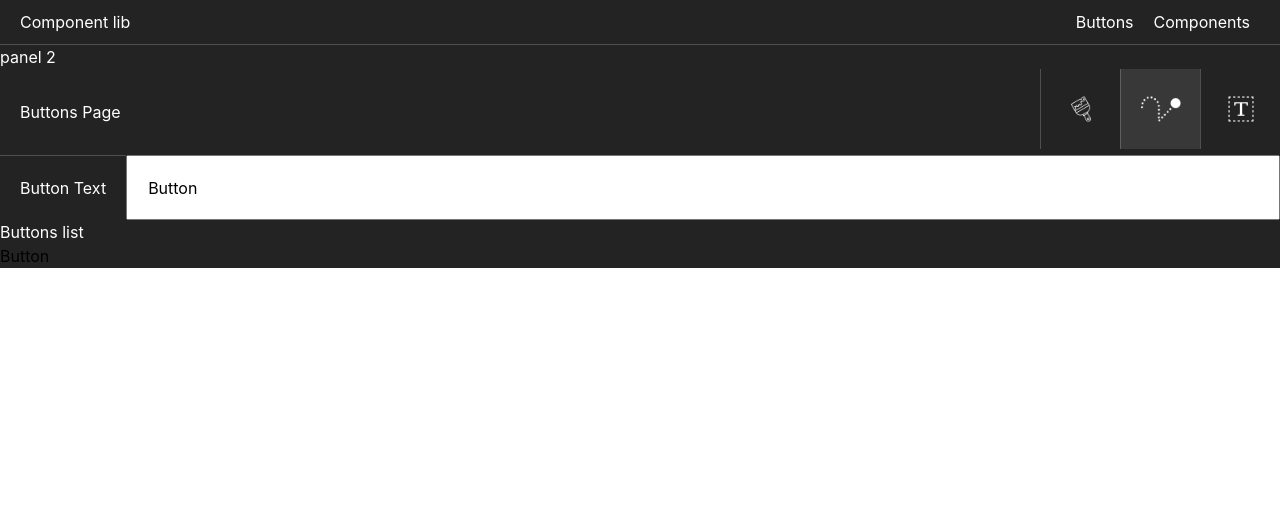
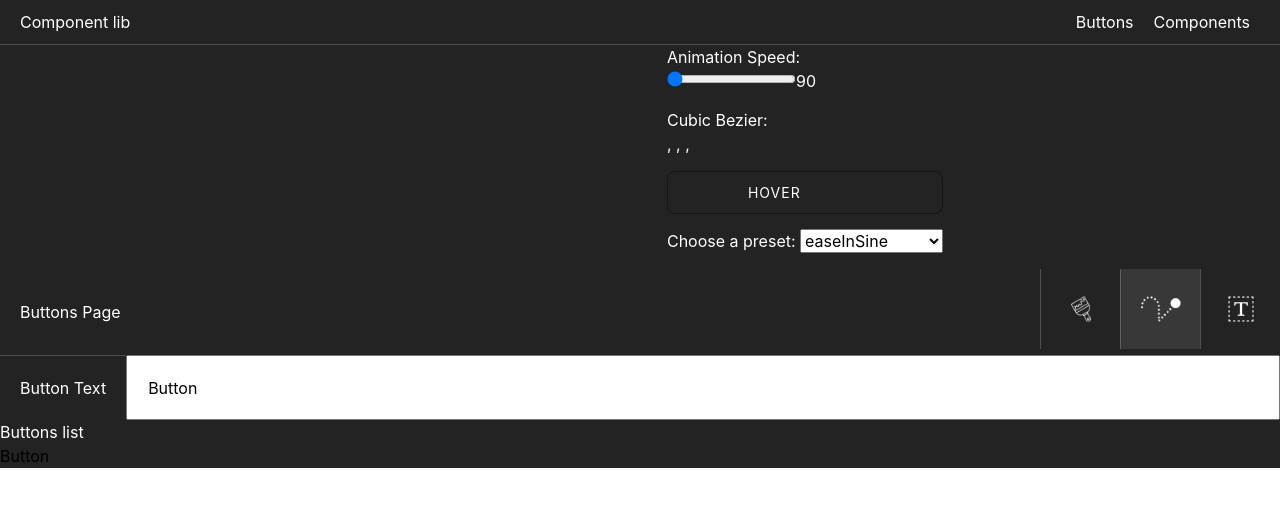
Before and after one commit to chris2733/complibrary, a Vue app in the folder componentlib/: page / in a window 1280 px wide. Both pictures are taken after a click on the button 1160 px from the left and 85 px from the top of the page. Shown: the top 506 px of the page. Built offline with nearby package versions, Linux system fonts and the light colour scheme.

Commit message:
Setting up bezier gen ready

```diff
--- /dev/null
+++ b/componentlib/src/components/BezierGenerator.vue
@@ -0,0 +1,145 @@
+<template>
+    <figure>
+        <canvas id="bezierCanvasGen"></canvas>
+        <figcaption id="labelFontSize">
+            <div class="speedslider">
+                <label for="speedSlider">Animation Speed:</label>
+                <input
+                    type="range"
+                    id="speedSlider"
+                    min="100"
+                    max="1500"
+                    value="90"
+                    step="10"
+                />
+                <span id="speedSliderVal">90</span>
+            </div>
+            <p>Cubic Bezier:</p>
+            <span id="currentEasingP1"></span>,
+            <span id="currentEasingP2"></span>,
+            <span id="currentEasingP3"></span>,
+            <span id="currentEasingP4"></span>
+            <span id="transitionDemo"> hover </span>
+            <div class="presetBezier">
+                Choose a preset:
+                <select name="" id="presetBezierSelect">
+                    <option value="[0.12, 0, 0.39, 0]">easeInSine</option>
+                    <option value="[0.61, 1, 0.88, 1]">easeOutSine</option>
+                    <option value="[0.37, 0, 0.63, 1]">easeInOutSine</option>
+                    <option value="[0.11, 0, 0.5, 0]">easeInQuad</option>
+                    <option value="[0.5, 1, 0.89, 1]">easeOutQuad</option>
+                    <option value="[0.45, 0, 0.55, 1]">easeInOutQuad</option>
+                    <option value="[0.32, 0, 0.67, 0]">easeInCubic</option>
+                    <option value="[0.33, 1, 0.68, 1]">easeOutCubic</option>
+                    <option value="[0.65, 0, 0.35, 1]">easeInOutCubic</option>
+                    <option value="[0.5, 0, 0.75, 0]">easeInQuart</option>
+                    <option value="[0.25, 1, 0.5, 1]">easeOutQuart</option>
+                    <option value="[0.76, 0, 0.24, 1]">easeInOutQuart</option>
+                    <option value="[0.64, 0, 0.78, 0]">easeInQuint</option>
+                    <option value="[0.22, 1, 0.36, 1]">easeOutQuint</option>
+                    <option value="[0.83, 0, 0.17, 1]">easeInOutQuint</option>
+                    <option value="[0.7, 0, 0.84, 0]">easeInExpo</option>
+                    <option value="[0.16, 1, 0.3, 1]">easeOutExpo</option>
+                    <option value="[0.87, 0, 0.13, 1]">easeInOutExpo</option>
+                    <option value="[0.55, 0, 1, 0.45]">easeInCirc</option>
+                    <option value="[0, 0.55, 0.45, 1]">easeOutCirc</option>
+                    <option value="[0.85, 0, 0.15, 1]">easeInOutCirc</option>
+                    <option value="[0.36, 0, 0.66, -0.56]">easeInBack</option>
+                    <option value="[0.34, 1.56, 0.64, 1]">easeOutBack</option>
+                    <option value="[0.68, -0.6, 0.32, 1.6]">
+                        easeInOutBack
+                    </option>
+                </select>
+            </div>
+        </figcaption>
+    </figure>
+</template>
+
+
+<script>
+export default {
+    data() {
+        return {
+
+        };
+    },
+    methods: {
+
+    },
+    mounted() {
+
+    }
+};
+</script>
+
+
+<!-- Add "scoped" attribute to limit CSS to this component only -->
+<style scoped lang="scss">
+@keyframes changewidth {
+    from {
+        width: 0;
+    }
+
+    to {
+        width: 100%;
+    }
+}
+
+figure {
+    position: relative;
+    display: flex;
+    flex-direction: row;
+    align-items: center;
+    justify-content: center;
+    canvas {
+        margin: 0;
+        padding: 0;
+    }
+    .canvasBezier {
+        position: absolute;
+        left: 50%;
+        transform: translate(50%,-50%);
+        top: 50%;
+    }
+    #labelFontSize {
+        padding: 0 0 0 30px;
+        p {
+            margin: 0;
+        }
+        .speedslider {
+            margin: 0 0 15px 0;
+            label {
+                display: block;
+            }
+        }
+        #transitionDemo {
+            display: block;
+            position: relative;
+            padding: 10px 80px;
+            border: 1px solid rgba(0,0,0,0.4);
+            border-radius: 8px;
+            text-transform: uppercase;
+            overflow: hidden;
+            margin: 15px 0;
+            letter-spacing: 1px;
+            font-size: 14px;
+            &::before {
+                content: '';
+                position: absolute;
+                top: 0;
+                left: 0;
+                height: 100%;
+                width: 0;
+                background: #48bfe3;
+                transition: inherit;
+            }
+            &:hover {
+                color: rgba(0,0,0,0);
+                &::before {
+                    width: 100%;
+                }
+            }
+        }
+    }
+}
+</style>
--- a/componentlib/src/components/ButtonsPage.vue
+++ b/componentlib/src/components/ButtonsPage.vue
@@ -5,7 +5,7 @@
                 panel 1
             </div>
             <div class="buttonshead-panels-panel" v-if="showPanel == 'panel2'">
-                panel 2
+                <bezier-gen></bezier-gen>
             </div>
             <div class="buttonshead-panels-panel" v-if="showPanel == 'panel3'">
                 panel 3
@@ -44,10 +44,12 @@
 
 <script>
 import buttonsList from "./Buttons.vue";
+import bezierGenerator from "./BezierGenerator.vue";
 
 export default {
     components: {
         "buttons-list": buttonsList,
+        'bezier-gen': bezierGenerator,
     },
     data() {
         return {
```
